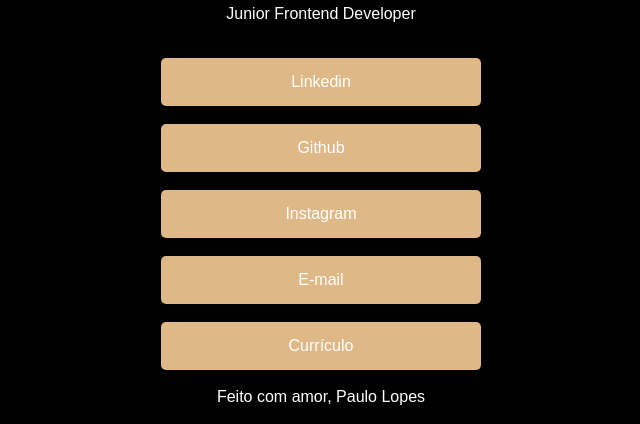
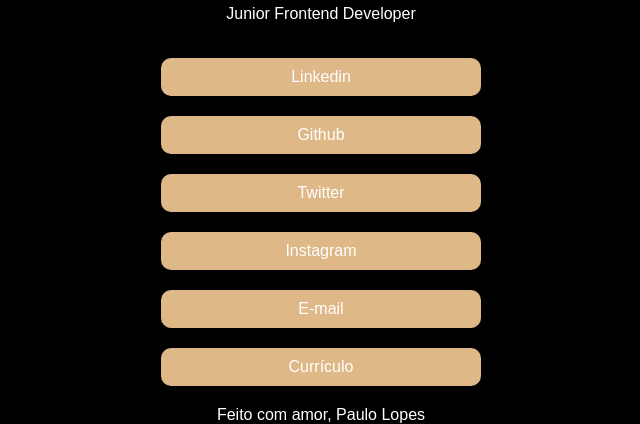
Before and after one commit to PauloHermes/my-links, a plain HTML site: page index.html in a window 1280 px wide. Shown: the part 436-860 px from the top of the page, without its empty margins (319-959 px from the left). Drawn offline with Linux system fonts and the light colour scheme.

Commit message:
Add files via upload

```diff
--- a/index.html
+++ b/index.html
@@ -21,6 +21,9 @@
                 <a href="https://github.com/PauloHermes" target="_blank">Github</a>
             </li>
             <li>
+                <a href="" taraget="_blank">Twitter</a>
+            </li>
+            <li>
                 <a href="">Instagram</a>
             </li>
             <li>
--- a/style.css
+++ b/style.css
@@ -30,17 +30,17 @@ ul {
 }
 
 li {
-    margin-bottom: 18px;
+    margin-bottom: 20px;
     list-style: none;
 }
 
 a {
     background-color: burlywood;
     color: white;
-    padding: 15px;
+    padding: 10px;
     text-decoration: none;
     display: block;
-    border-radius: 5px;
+    border-radius: 10px;
 }
 
 a:hover {
```
